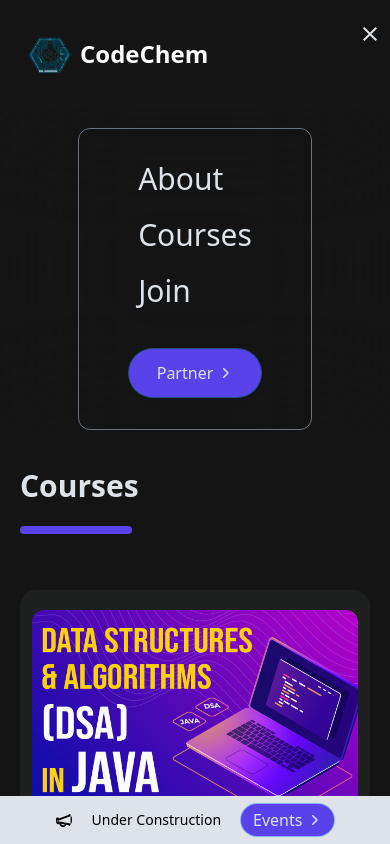
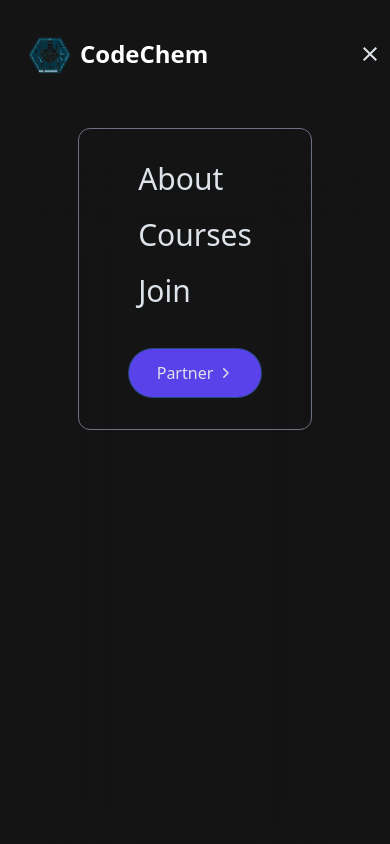
Before and after one commit to DeadmanAbir/CodeChem, a React (Vite) app: page /courses in a window 390 px wide. Both pictures are taken after a click on the icon 370 px from the left and 33 px from the top of the page. Shown: the top 844 px of the page. Built offline with nearby package versions, Linux system fonts and the light colour scheme.

Commit message:
mobileNav changes

```diff
--- a/src/conponents/MobileNav.jsx
+++ b/src/conponents/MobileNav.jsx
@@ -1,6 +1,6 @@
 const MobileNav = () => {
   return (
-    <div className=" flex justify-center items-center backdrop-blur-3xl z-10">
+    <div className=" flex justify-center items-start backdrop-blur-3xl h-screen z-10">
       <div className="py-8 px-8 border border-gray-500 w-[60%] flex flex-col gap-5 justify-center items-center rounded-xl mt-5">
         <div className="text-[30px] font-[400] leading-[36px] flex flex-col gap-5">
           <p>About</p>
--- a/src/conponents/Navbar.jsx
+++ b/src/conponents/Navbar.jsx
@@ -69,7 +69,7 @@ const Navbar = () => {
           </a>
         </div>
       </div>
-      <div className=" lg:hidden visible absolute right-2 top-5">
+      <div className=" lg:hidden visible absolute right-2 top-10">
         {mobileView ? (
           <CloseIcon onClick={handlemobileView} />
         ) : (
```
